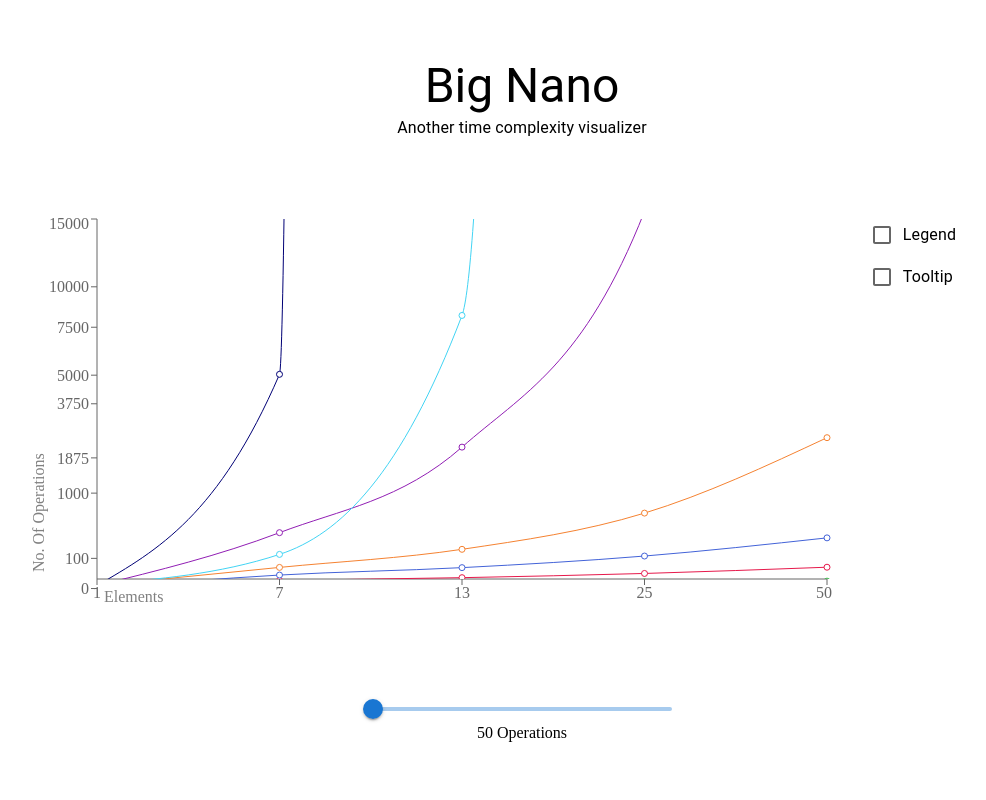
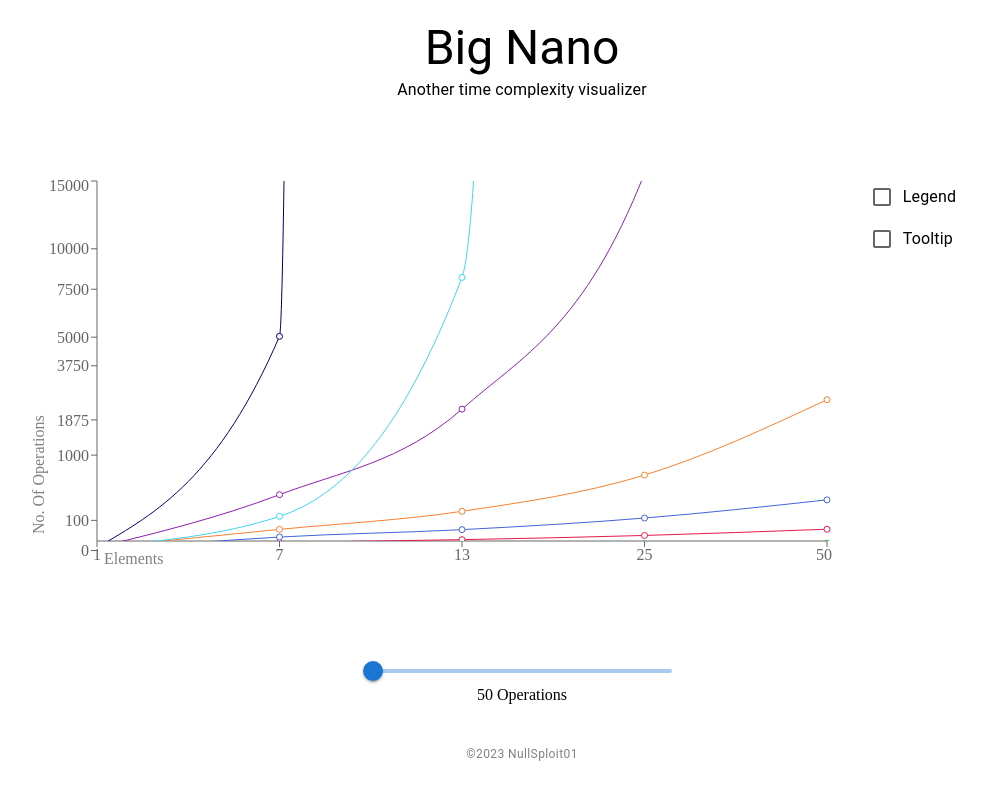
Before and after one commit to NullSploit01/time-complexity-visualizer, a React (Vite) app: page / in a window 1280 px wide. Shown: the whole page, without its empty margins (118-1104 px from the left). Built offline with nearby package versions, Linux system fonts and the light colour scheme.

Commit message:
add a footer

```diff
--- a/src/App.tsx
+++ b/src/App.tsx
@@ -7,6 +7,7 @@ import SliderInput from './components/slider.component';
 import Heading from './components/heading.component';
 import { IOptions } from './types/options.type';
 import Options from './components/options.component';
+import Footer from './components/footer.component';
 
 const App = () => {
   const [_operationCount, setOperationCount] = useState<number>(50);
@@ -31,6 +32,7 @@ const App = () => {
         operationCount={_operationCount}
         handleInputChange={handleInputChange}
       />
+      <Footer />
     </Box>
   );
 };
--- a/src/assets/styles/components/header-box.style.ts
+++ b/src/assets/styles/components/header-box.style.ts
@@ -9,6 +9,7 @@ export const headerBox: Record<IKey, SxProps> = {
     alignItems: 'center',
     width: 300,
     mt: 10,
+    mb: 3,
   },
   headingContainer: {
     height: 100,
--- /dev/null
+++ b/src/components/footer.component.tsx
@@ -0,0 +1,14 @@
+import { FC } from 'react';
+import { Box, Typography } from '@mui/material';
+
+const Footer: FC = () => {
+  return (
+    <Box sx={{ m: 2 }}>
+      <Typography color='GrayText' variant='caption'>
+        ©{new Date().getFullYear()} NullSploit01
+      </Typography>
+    </Box>
+  );
+};
+
+export default Footer;
```
